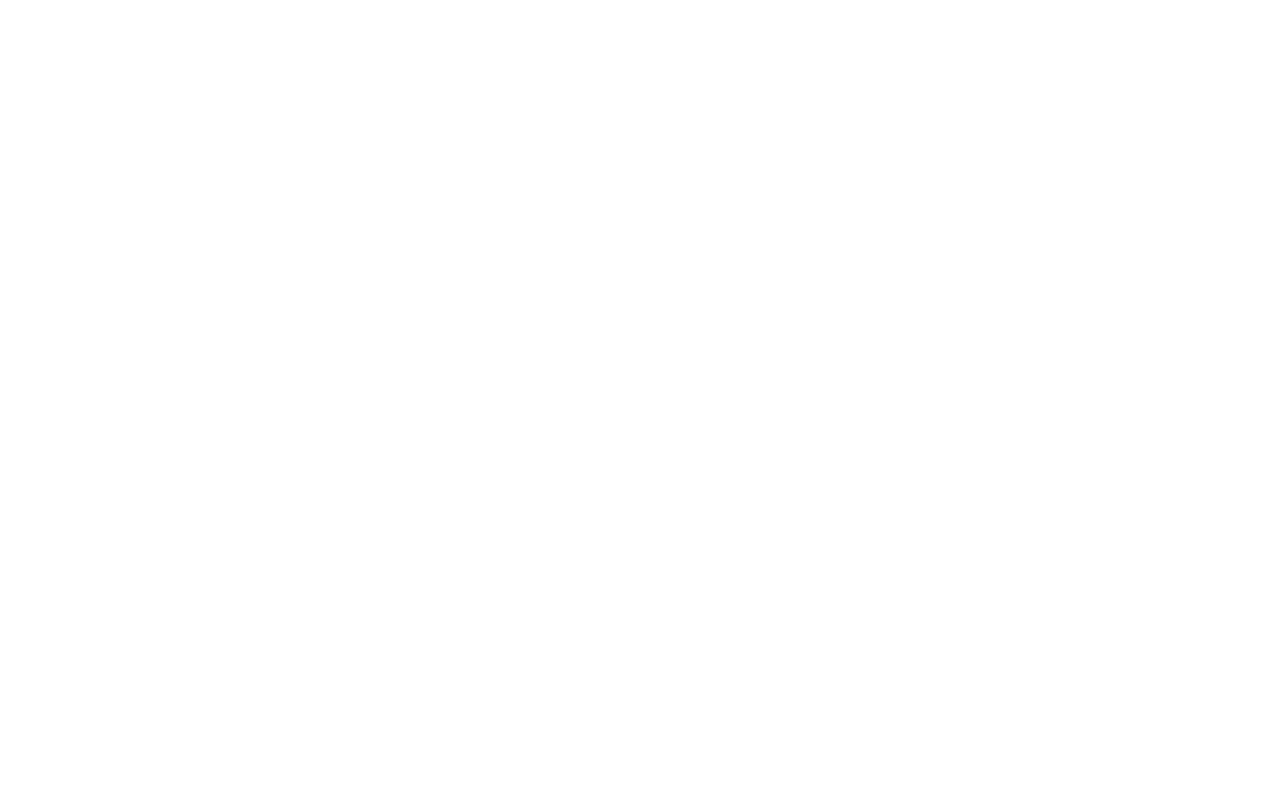
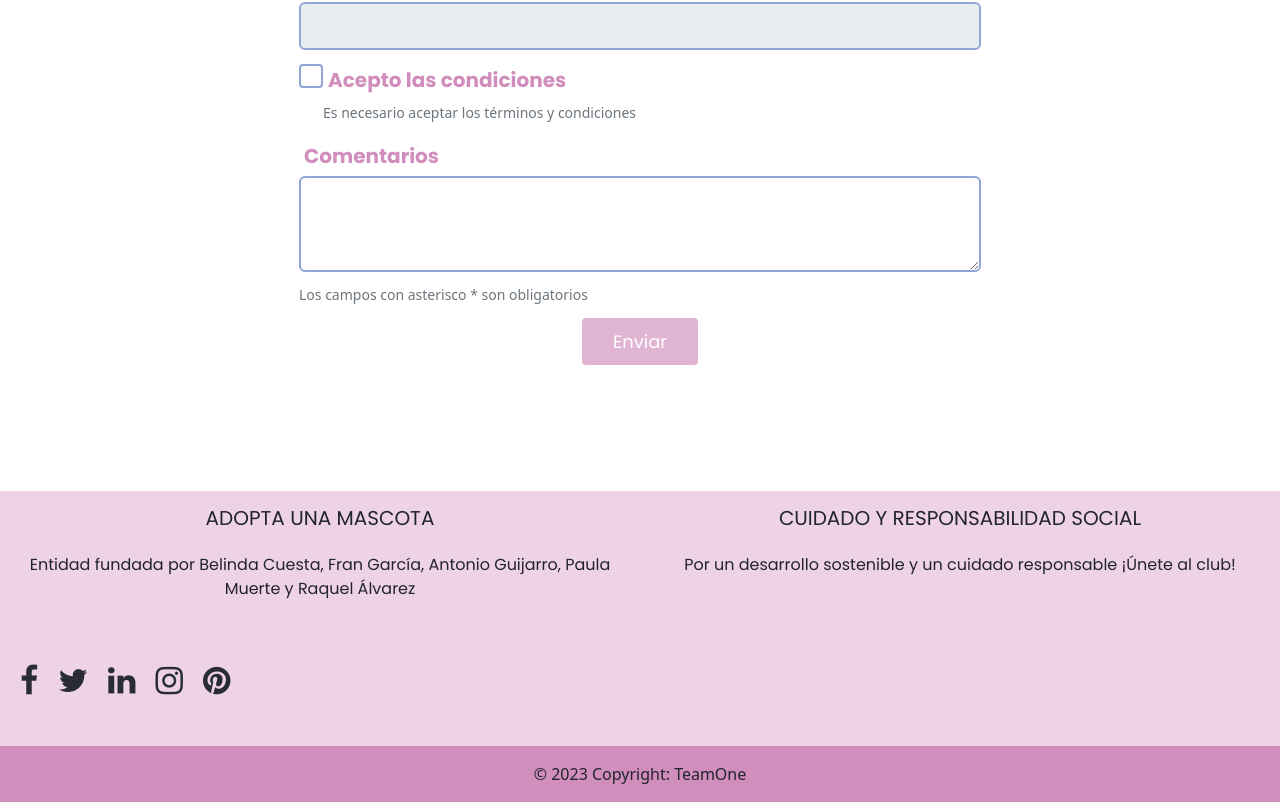
Before and after one commit to FranDevelopSpain/AdoptaUnaMascotaWeb, an Angular app: page /landing in a window 1280 px wide. Before the commit this address led to /. Shown: the part 1008-1810 px from the top of the page. Before the commit the page ends 800 px from the top, so only its background shows below. Built offline with nearby package versions, Linux system fonts and the light colour scheme.

Commit message:
header, formulario y footer

```diff
--- a/src/app/Components/footer/footer.component.css
+++ b/src/app/Components/footer/footer.component.css
@@ -3,6 +3,7 @@
 }
 
 footer {
+    margin-top: 20px;
     margin-bottom: 0px;
 }
 
--- a/src/app/Components/footer/footer.component.html
+++ b/src/app/Components/footer/footer.component.html
@@ -1,79 +1,56 @@
 <!-- Footer -->
 <footer class="page-footer font-small teal pt-4">
 
-    <!-- Footer Text -->
     <div class="container-fluid text-center text-md-left">
 
-      <!-- Grid row -->
+      <!-- FILA DE LOS 2 BLOQUES DE CONTENIDO-->
       <div class="row">
 
-        <!-- Grid column -->
+        <!-- COLUMNA IZQUIERDA -->
         <div class="col-md-6 mt-md-0 mt-3">
-
-          <!-- Content -->
           <h5 class="text-uppercase font-weight-bold">Adopta Una Mascota</h5>
-          <p>texto</p>
+          <p>Entidad fundada por Belinda Cuesta, Fran García,
+            Antonio Guijarro, Paula Muerte y Raquel Álvarez
+          </p>
 
         </div>
-        <!-- Grid column -->
 
-        <hr class="clearfix w-100 d-md-none pb-3">
-
-        <!-- Grid column -->
+        <!-- COLUMNA DERECHA -->
         <div class="col-md-6 mb-md-0 mb-3">
-
-          <!-- Content -->
-          <h5 class="text-uppercase font-weight-bold">Adopta Una Mascota </h5>
-          <p>Texto dos</p>
+          <h5 class="text-uppercase font-weight-bold">Cuidado y responsabilidad social</h5>
+          <p>Por un desarrollo sostenible y un cuidado responsable ¡Únete al club!</p>
 
         </div>
-        <!-- Grid column -->
+      </div>
+    </div>
 
-      </div>
-      <!-- Grid row -->
-
-    </div>
-    <!-- Footer Text -->
-
-    <!-- Grid row-->
+    <!-- FILA DE ICONOS-->
     <div class="row">
-
-        <!-- Grid column -->
         <div class="col-md-12 py-5 icons">
-
-            <!-- Facebook -->
             <a class="fb-ic">
                 <i class="fa fa-facebook fa-2x"></i>
             </a>
-            <!-- Twitter -->
             <a class="tw-ic">
                 <i class="fa fa-twitter fa-2x"></i>
             </a>
-            <!--Linkedin -->
             <a class="li-ic">
                 <i class="fa fa-linkedin fa-2x"></i>
             </a>
-            <!--Instagram-->
             <a class="ins-ic">
                 <i class="fa fa-instagram fa-2x"></i>
             </a>
-            <!--Pinterest-->
             <a class="pin-ic">
               <i class="fa fa-pinterest fa-2x"> </i>
             </a>
         </div>
-        <!-- Grid column -->
+    </div>
 
 
-    </div>
-    <!-- Footer Elements -->
-
-
-    <!-- Copyright -->
+    <!-- FILA DEL COPYRIGHT-->
     <div class="footer-copyright text-center py-3">© 2023 Copyright:
       <a> TeamOne</a>
     </div>
-    <!-- Copyright -->
+
 
   </footer>
   <!-- Footer -->
--- a/src/app/Pages/landing-page/landing-page.component.html
+++ b/src/app/Pages/landing-page/landing-page.component.html
@@ -1 +1,13 @@
-<p>landing-page works!</p>
+
+<app-header>
+    <!--INCLUIMOS EL HEADER-->
+</app-header>
+
+
+<app-contact-form>
+    <!--INCLUIMOS EL FORMULARIO DE CONTACTO-->
+</app-contact-form>
+
+<app-footer>
+    <!--INCLUIMOS EL FOOTER-->
+</app-footer>
```
Also changed, not shown: src/app/Components/footer/footer.module.ts (+6 -2 lines), src/app/Components/header/header.module.ts (+6 -2 lines), src/app/Pages/contact-form/contact-form.module.ts (+6 -1 lines), src/app/Pages/landing-page/landing-page.module.ts (+9 -1 lines), src/app/app-routing.module.ts (+4 -16 lines), src/app/app.module.ts (+7 -2 lines).
